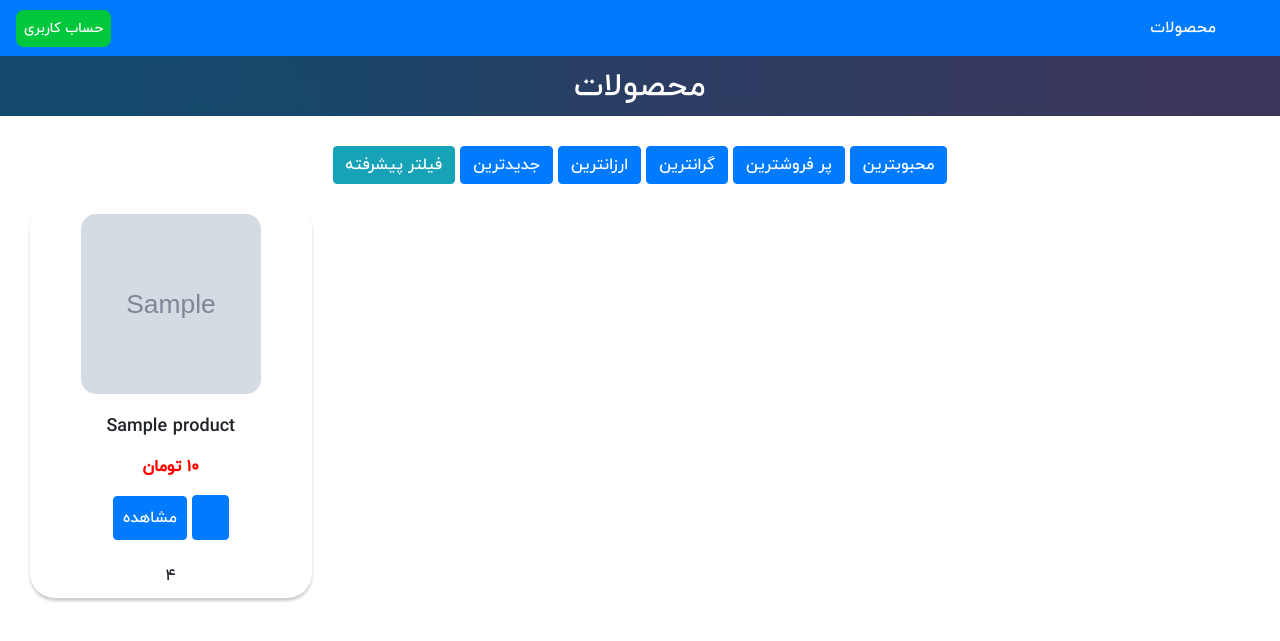
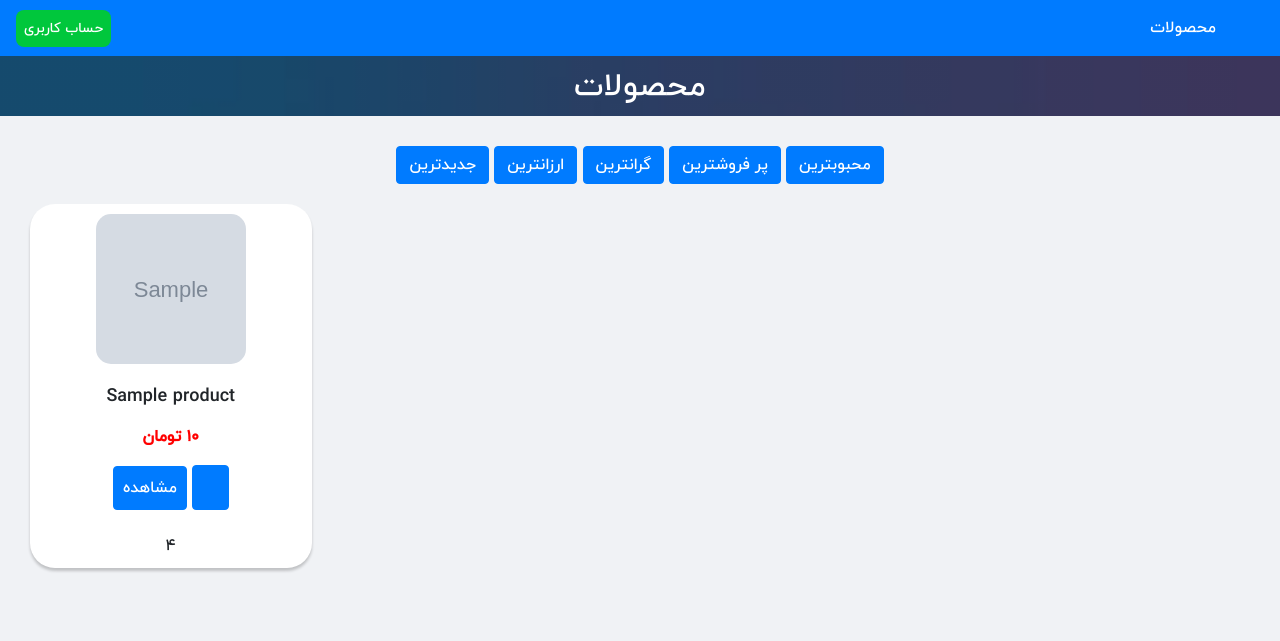
Before and after one commit to zareisajad/online-shop-flask, a Flask app: page / in a window 1280 px wide. Shown: the top 641 px of the page. Run offline with Flask 2, Linux system fonts and the light colour scheme; tables that the repository leaves empty hold one stand-in row (values such as "Sample post"); grey boxes marked "Sample" are stand-in pictures; some libraries are stand-ins or nearby versions.

Commit message:
changed background color and products cards style

```diff
--- a/app/templates/main_page.html
+++ b/app/templates/main_page.html
@@ -1,8 +1,10 @@
 {% extends 'base.html' %}
-<h1>{% block title %}محصولات{% endblock %}</h1>
 {% block header %}محصولات{% endblock %}
 <div class="container">
-  {% block content %}
+{% block content %}
+<body style="background: #f0f2f5;">
+
+{% if all_products %}
 <div class="filter-buttons">
   <form method="get">
     <button class="btn btn-primary" type="submit"
@@ -20,13 +22,13 @@
     <button class="btn btn-primary" type="submit"
     formaction="{{url_for('newst_filter')}}">جدیدترین
     </button>
-    <button class="btn btn-info" type="submit"
+    <!-- <button class="btn btn-info" type="submit"
     formaction="{{ url_for('filter_products') }}">فیلتر پیشرفته
-    </button>
+    </button> -->
 </div>
 {% for p in all_products %}
-<div class="card">
-  <img class="img-card" src={{ p.photo }} style="width: 180px; height: 180px;">
+<div class="card" dir="ltr">
+  <img class="img-card" src={{ p.photo }}>
   <div class="card-body">
     <h5 class="card-title">{{ p.title }}</h5>
     {% if not p.discounted %}
@@ -35,7 +37,8 @@
     {% else %}
     <p style="color: red;"><b>{{'{0:,}'.format(p.discounted|int)}} تومان</p></b>
     {% endif %}
-    <a style="padding: 3px;" href="{{url_for('cart', id=p.id)}}" class="btn btn-primary"><i style="padding: 5px;" class="material-icons">&#xe854;</i></a>
+    <a style="padding: 3px;" href="{{url_for('cart', id=p.id)}}" class="btn btn-primary">
+      <i style="padding: 5px;" class="material-icons">&#xe854;</i></a>
     <a href="{{url_for('product_detail', id=p.id)}}" class="btn btn-primary" style="padding: 9px;">مشاهده</a>
   </div>
   <a href="{{ url_for('reduce_rate', id=p.id) }}">
@@ -45,5 +48,7 @@
     <span style="font-size: 20px;"class="material-icons">&#xe8dc;</span></a>
 </div>
 {% endfor %}
+{% endif %}
+</body>
 {% endblock %}
 </div>
```
